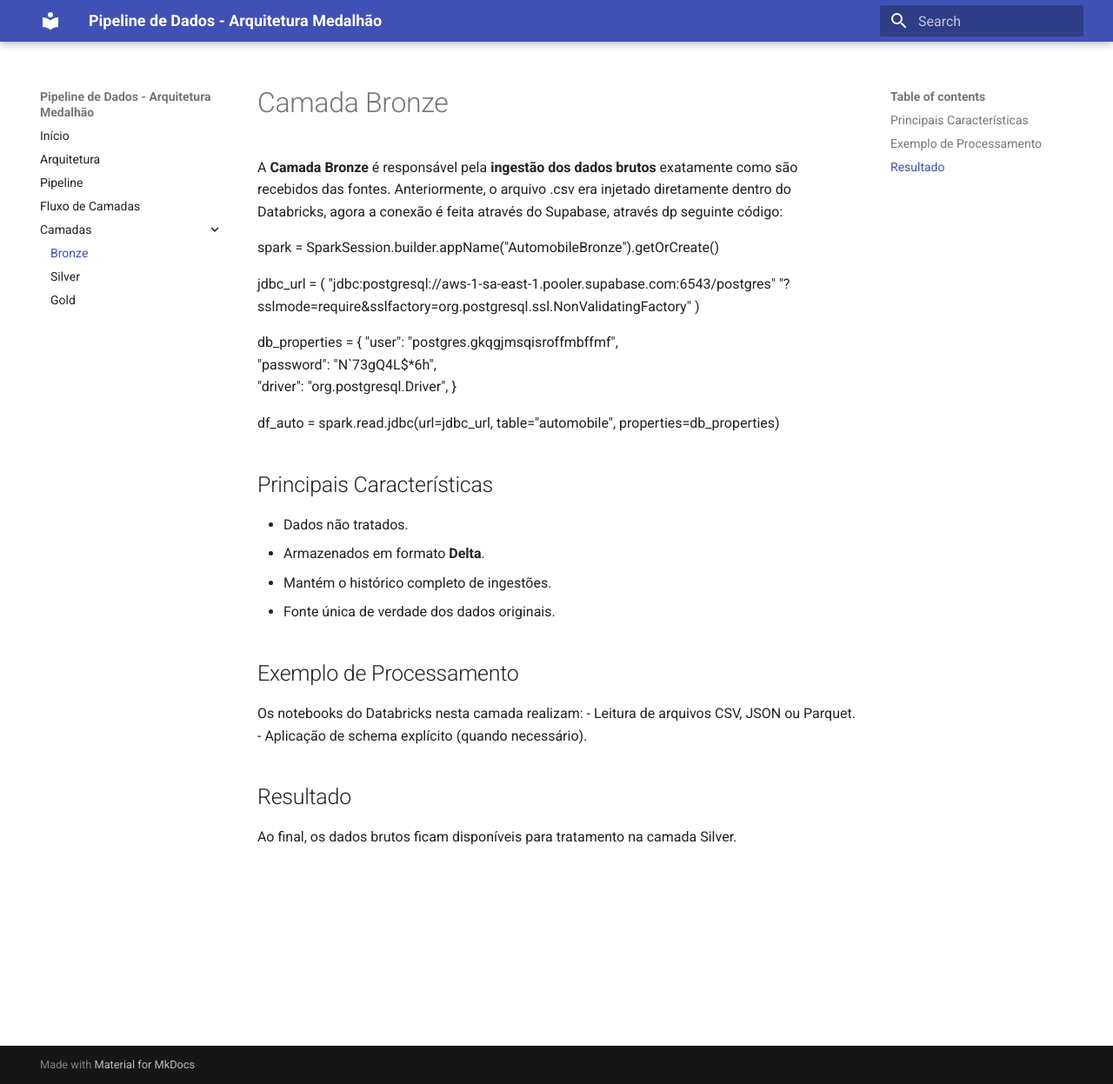
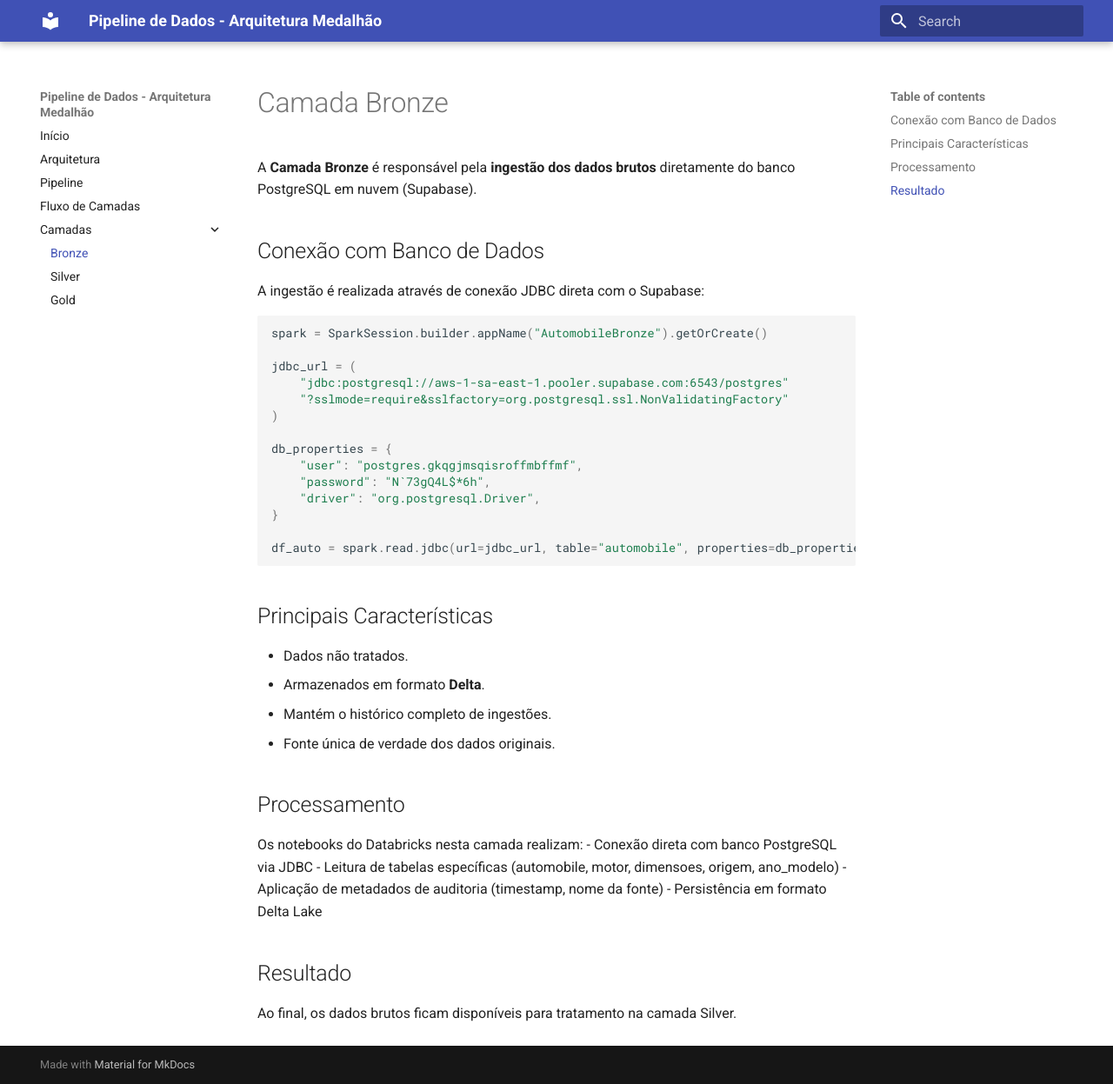
Before and after one commit to joaovfe/pipeline_dados_databricks, an MkDocs documentation site: the page built from docs/bronze.md, in a window 1280 px wide and 1247 px high. Shown: the whole window at 87% size. Built offline with MkDocs 1.6.1 and Material for MkDocs 9.7.7, drawn with Linux system fonts in a browser that asks for light colours.

Commit message:
feat: supabase connection on mkdocs and readme

````diff
--- a/docs/bronze.md
+++ b/docs/bronze.md
@@ -1,8 +1,12 @@
 # Camada Bronze
 
-A **Camada Bronze** é responsável pela **ingestão dos dados brutos** exatamente como são recebidos das fontes.
-Anteriormente, o arquivo .csv era injetado diretamente dentro do Databricks, agora a conexão é feita através do Supabase, através dp seguinte código:
+A **Camada Bronze** é responsável pela **ingestão dos dados brutos** diretamente do banco PostgreSQL em nuvem (Supabase).
 
+## Conexão com Banco de Dados
+
+A ingestão é realizada através de conexão JDBC direta com o Supabase:
+
+```python
 spark = SparkSession.builder.appName("AutomobileBronze").getOrCreate()
 
 jdbc_url = (
@@ -17,6 +21,7 @@
 }
 
 df_auto = spark.read.jdbc(url=jdbc_url, table="automobile", properties=db_properties)
+```
 
 ## Principais Características
 
@@ -25,11 +30,13 @@
 - Mantém o histórico completo de ingestões.
 - Fonte única de verdade dos dados originais.
 
-## Exemplo de Processamento
+## Processamento
 
 Os notebooks do Databricks nesta camada realizam:
-- Leitura de arquivos CSV, JSON ou Parquet.
-- Aplicação de schema explícito (quando necessário).
+- Conexão direta com banco PostgreSQL via JDBC
+- Leitura de tabelas específicas (automobile, motor, dimensoes, origem, ano_modelo)
+- Aplicação de metadados de auditoria (timestamp, nome da fonte)
+- Persistência em formato Delta Lake
 
 ## Resultado
 
--- a/mkdocs.yaml
+++ b/mkdocs.yaml
@@ -14,5 +14,10 @@
   - admonition
   - codehilite
   - pymdownx.superfences
+  - pymdownx.superfences:
+      custom_fences:
+        - name: mermaid
+          class: mermaid
+          format: !!python/name:pymdownx.superfences.fence_code_format
   - toc:
       permalink: true
````
Also changed, not shown: README.md (+27 -7 lines), docs/arquitetura.md (+12 -2 lines), docs/fluxo.md (+4 -1 lines), docs/pipeline.md (+1 -1 lines), 6 other files.
